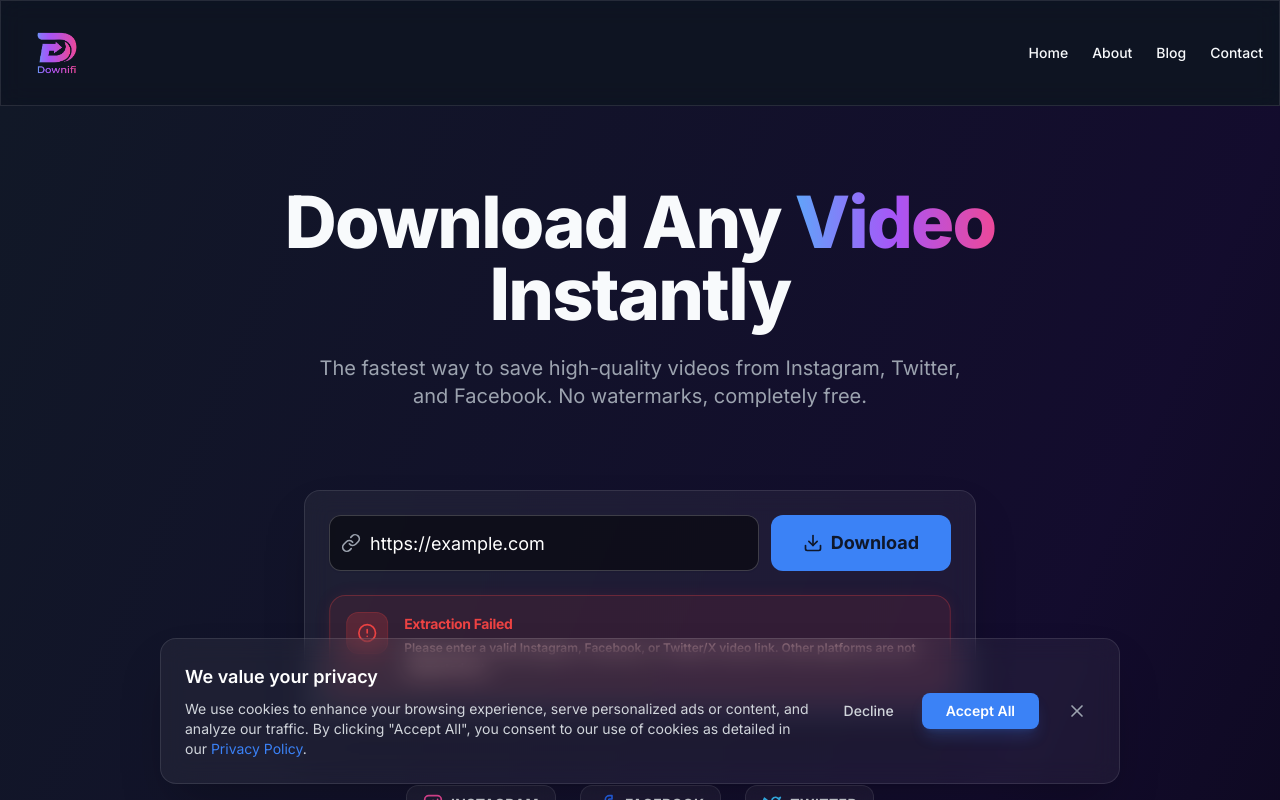
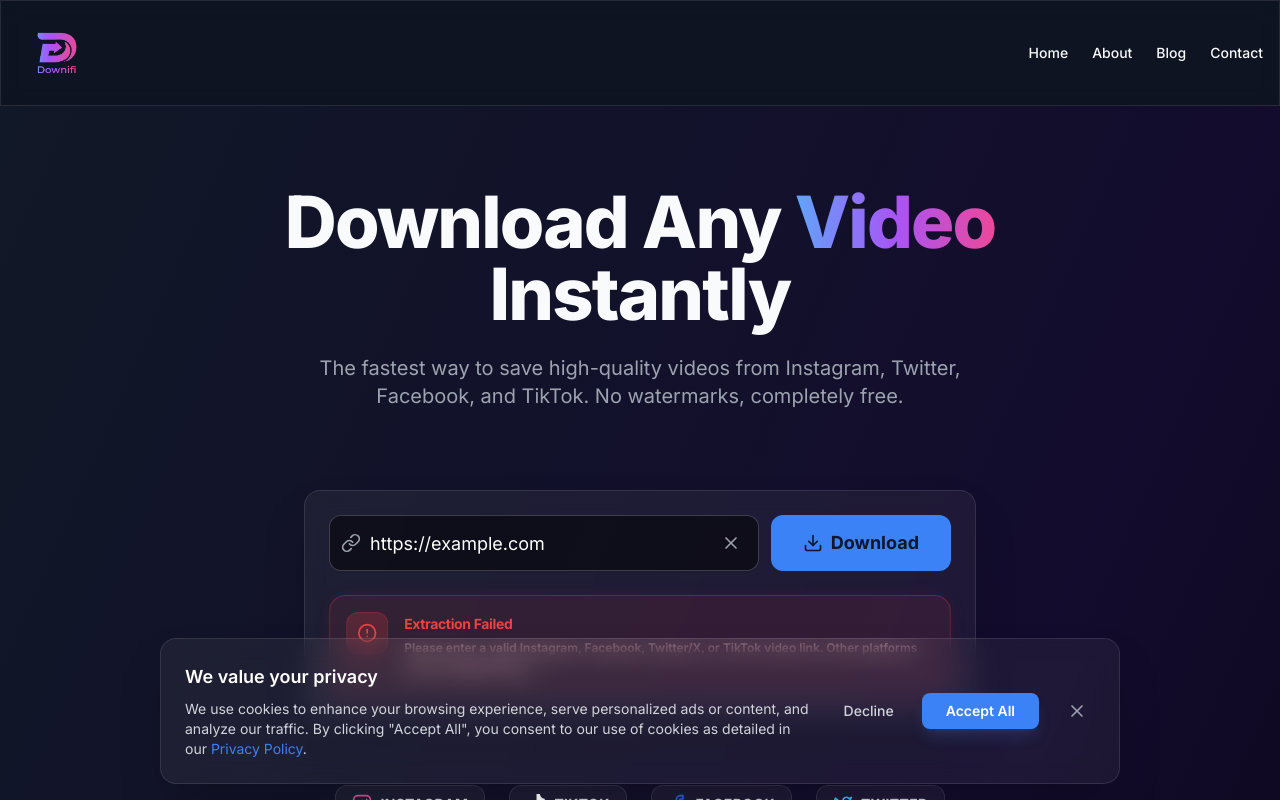
Before and after one commit to Nauman123Nasir/social-frontend, a Next.js app: page / in a window 1280 px wide. Both pictures are taken after typing "https://example.com" into the empty fields and a click on the button "Download". Shown: the top 800 px of the page. Built offline with nearby package versions, Linux system fonts and the light colour scheme.

Commit message:
tiktok and clear icon changes

```diff
--- a/src/app/page.tsx
+++ b/src/app/page.tsx
@@ -1,7 +1,7 @@
 "use client"
 
 import { useState, useRef, useEffect } from "react"
-import { Download, Link as LinkIcon, Loader2, PlayCircle, AlertCircle, Instagram, Facebook, Twitter, Clipboard } from "lucide-react"
+import { Download, Link as LinkIcon, Loader2, PlayCircle, AlertCircle, Instagram, Facebook, Twitter, Clipboard, X } from "lucide-react"
 import { Button } from "@/components/ui/button"
 import { Input } from "@/components/ui/input"
 import axios from "axios"
@@ -14,6 +14,17 @@ export default function Home() {
   const [error, setError] = useState("")
   const [videoInfo, setVideoInfo] = useState<any>(null)
   const resultsRef = useRef<HTMLDivElement>(null)
+  const inputRef = useRef<HTMLInputElement>(null)
+
+  const resetInputScroll = () => {
+    // A tiny timeout allows the browser to finish its native paste/render cycle first
+    setTimeout(() => {
+      if (inputRef.current) {
+        inputRef.current.scrollLeft = 0;
+        inputRef.current.setSelectionRange(0, 0);
+      }
+    }, 10);
+  }
 
   useEffect(() => {
     if (videoInfo && resultsRef.current) {
@@ -25,7 +36,7 @@ export default function Home() {
   }, [videoInfo])
 
   const validateUrl = (text: string) => {
-    const socialPatterns = [/instagram\.com/, /facebook\.com/, /twitter\.com/, /x\.com/, /fb\.watch/];
+    const socialPatterns = [/instagram\.com/, /facebook\.com/, /twitter\.com/, /x\.com/, /fb\.watch/, /tiktok\.com/, /vt\.tiktok\.com/];
     return socialPatterns.some(pattern => pattern.test(text.toLowerCase()));
   }
 
@@ -37,6 +48,7 @@ export default function Home() {
           setUrl(text);
           // Auto-clear error if they paste a new link
           setError("");
+          resetInputScroll();
         }
       } else {
         alert("Your browser does not support clipboard reading. Please paste manually.");
@@ -53,7 +65,7 @@ export default function Home() {
 
     // Pre-flight Validation
     if (!validateUrl(url)) {
-      setError("Please enter a valid Instagram, Facebook, or Twitter/X video link. Other platforms are not supported yet.")
+      setError("Please enter a valid Instagram, Facebook, Twitter/X, or TikTok video link. Other platforms are not supported yet.")
       setVideoInfo(null)
       return
     }
@@ -83,7 +95,7 @@ export default function Home() {
           Download Any <span className="gradient-text">Video</span> Instantly
         </h1>
         <p className="text-xl text-gray-400 mb-8 max-w-2xl mx-auto">
-          The fastest way to save high-quality videos from Instagram, Twitter, and Facebook. No watermarks, completely free.
+          The fastest way to save high-quality videos from Instagram, Twitter, Facebook, and TikTok. No watermarks, completely free.
         </p>
       </div>
 
@@ -93,21 +105,25 @@ export default function Home() {
           <div className="relative flex-1">
             <LinkIcon className="absolute left-3 top-1/2 -translate-y-1/2 text-gray-400 h-5 w-5" />
             <Input
+              ref={inputRef}
               type="url"
               placeholder="Enter social media video link here..."
-              className="pl-10 h-14 text-lg bg-black/50 border-white/20 focus:border-primary/50 text-white rounded-xl"
+              className="pl-10 pr-24 h-14 text-lg bg-black/50 border-white/20 focus:border-primary/50 text-white rounded-xl"
               value={url}
               onChange={(e) => setUrl(e.target.value)}
+              onPaste={resetInputScroll}
               required
             />
 
-            <AnimatePresence>
-              {!url && (
+            <AnimatePresence mode="wait">
+              {!url ? (
                 <motion.div
+                  key="paste-btn"
                   initial={{ opacity: 0, scale: 0.95 }}
                   animate={{ opacity: 1, scale: 1 }}
                   exit={{ opacity: 0, scale: 0.95 }}
-                  className="absolute right-2 top-1/2 -translate-y-1/2 z-20"
+                  transition={{ duration: 0.15 }}
+                  className="absolute right-2 top-2 z-20"
                 >
                   <Button
                     type="button"
@@ -120,6 +136,24 @@ export default function Home() {
                     <Clipboard className="h-4 w-4 mr-2" />
                     Paste
                   </Button>
+                </motion.div>
+              ) : (
+                <motion.div
+                  key="clear-btn"
+                  initial={{ opacity: 0, scale: 0.95 }}
+                  animate={{ opacity: 1, scale: 1 }}
+                  exit={{ opacity: 0, scale: 0.95 }}
+                  transition={{ duration: 0.15 }}
+                  className="absolute right-2 top-2 z-20"
+                >
+                  <button
+                    type="button"
+                    onClick={() => { setUrl(""); setError(""); }}
+                    className="h-10 w-10 flex items-center justify-center text-gray-400 hover:text-white hover:bg-white/10 rounded-xl transition-all duration-300 focus:outline-none"
+                    title="Clear Input"
+                  >
+                    <X className="h-5 w-5" />
+                  </button>
                 </motion.div>
               )}
             </AnimatePresence>
@@ -161,6 +195,11 @@ export default function Home() {
       <div className="mt-16 flex items-center gap-6 justify-center flex-wrap">
         {[
           { name: 'Instagram', icon: Instagram, color: 'text-pink-500', bg: 'bg-pink-500/10' },
+          { name: 'TikTok', icon: ({ className }: any) => (
+            <svg className={className} viewBox="0 0 448 512" fill="currentColor">
+              <path d="M448 209.91a210.06 210.06 0 0 1-122.77-39.25V349.38A162.55 162.55 0 1 1 185 188.31V278.2a74.62 74.62 0 1 0 52.23 71.18V0l88 0a121.18 121.18 0 0 0 1.86 22.17h0A122.18 122.18 0 0 0 381 102.39a121.43 121.43 0 0 0 67 20.14Z"/>
+            </svg>
+          ), color: 'text-white', bg: 'bg-white/10' },
           { name: 'Facebook', icon: Facebook, color: 'text-blue-600', bg: 'bg-blue-600/10' },
           { name: 'Twitter', icon: Twitter, color: 'text-sky-400', bg: 'bg-sky-400/10' }
         ].map((platform) => (
```
